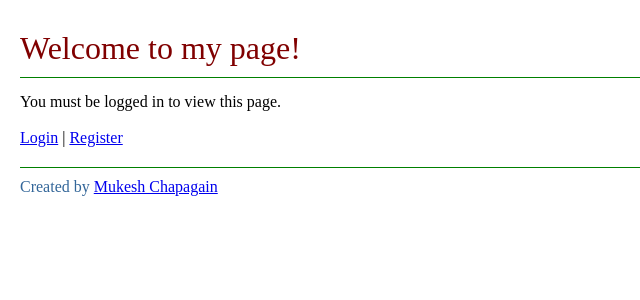
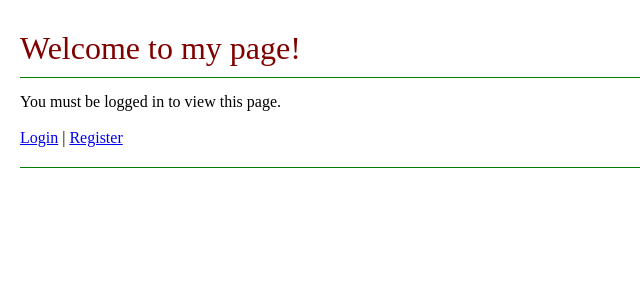
Before and after one commit to Dawit2012/Contact-center-incident-registration-sysetem, a PHP site: page / in a window 1280 px wide. Shown: the top 300 px of the page, without its empty margins (0-640 px from the left). Run offline with PHP 8.4, Linux system fonts and the light colour scheme.

Commit message:
Update index.php

```diff
--- a/index.php
+++ b/index.php
@@ -25,7 +25,6 @@ echo "<a href='login.php'>Login</a> | <a href='register.php'>Register</a>";
 }
 ?>
 <div id="footer">
-Created by <a href="http://blog.chapagain.com.np" title="Mukesh Chapagain">Mukesh Chapagain</a>
 </div>
 </body>
 </html>
```
